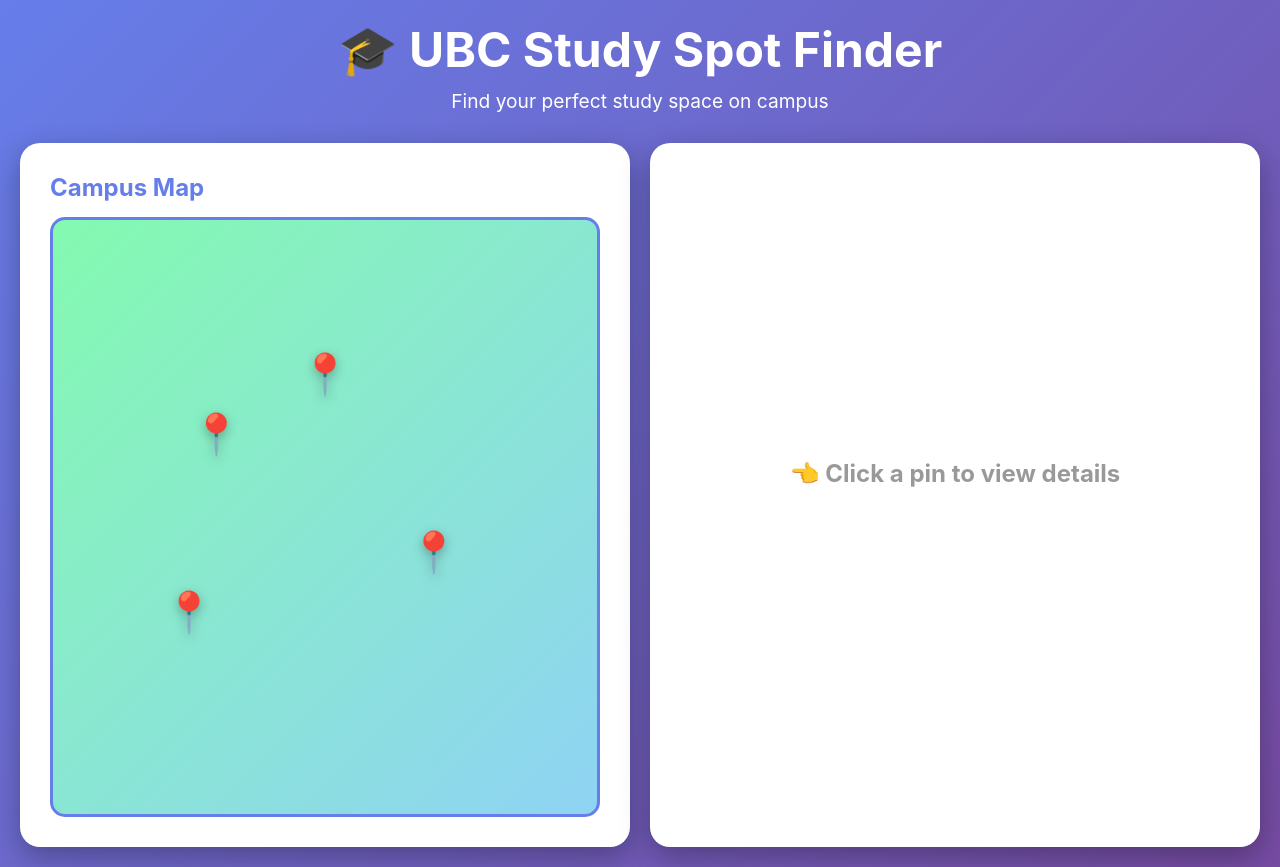
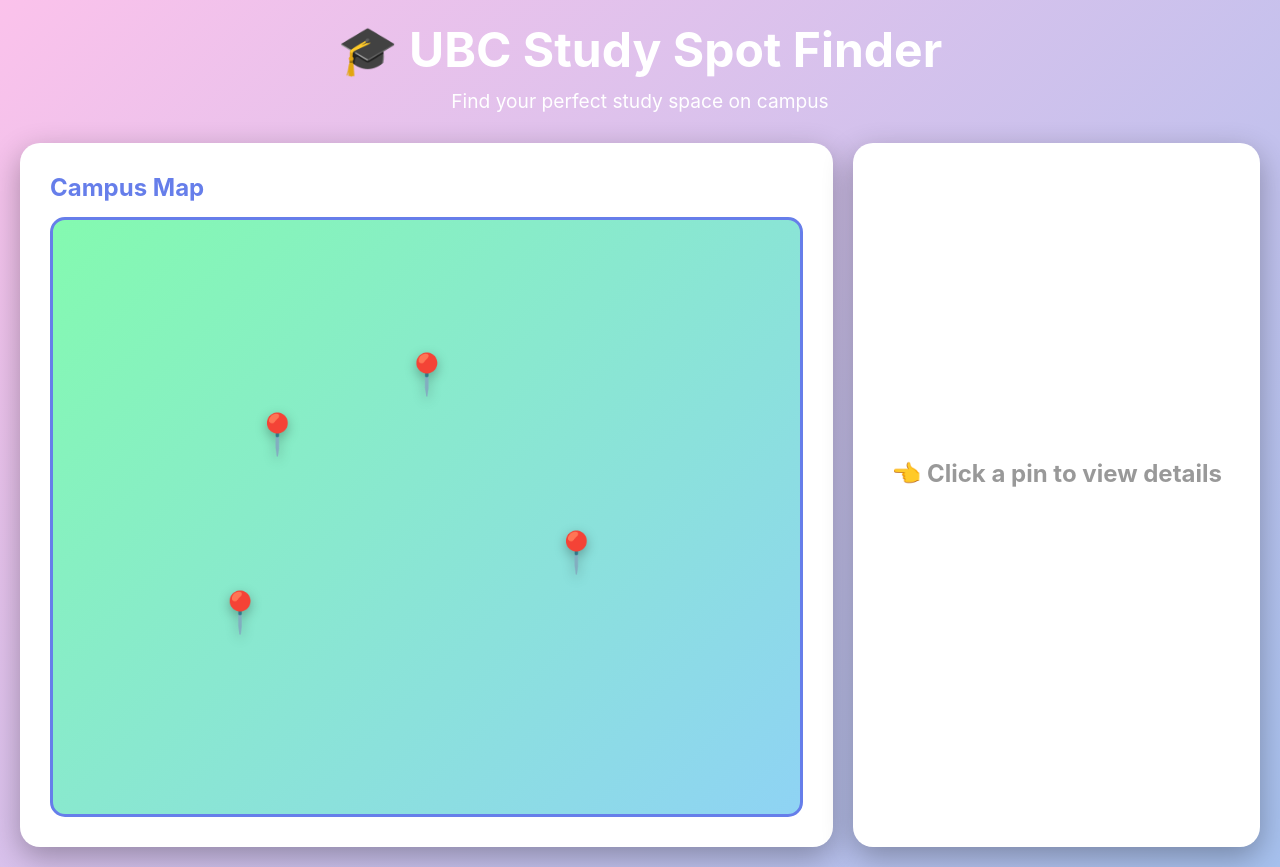
Before and after one commit to sabrinayuan07-cloud/Vibe-Coding-Hackathon, a plain HTML site: page index/index.html in a window 1280 px wide. Drawn offline with Linux system fonts and the light colour scheme.

Commit message:
fixed sizing and colour and font

```diff
--- a/index/style.css
+++ b/index/style.css
@@ -5,8 +5,8 @@
 }
 
 body {
-    font-family: -apple-system, BlinkMacSystemFont, 'Segoe UI', sans-serif;
-    background: linear-gradient(135deg, #667eea 0%, #764ba2 100%);
+    font-family: 'Inter', -apple-system, BlinkMacSystemFont, 'Segoe UI', sans-serif;
+    background: linear-gradient(135deg, #fbc2eb 0%, #a6c1ee 100%);
     min-height: 100vh;
     padding: 20px;
 }
@@ -28,7 +28,7 @@
 
 .container {
     display: grid;
-    grid-template-columns: 1fr 1fr;
+    grid-template-columns: 2fr 1fr;
     gap: 20px;
     max-width: 1400px;
     margin: 0 auto;
```
